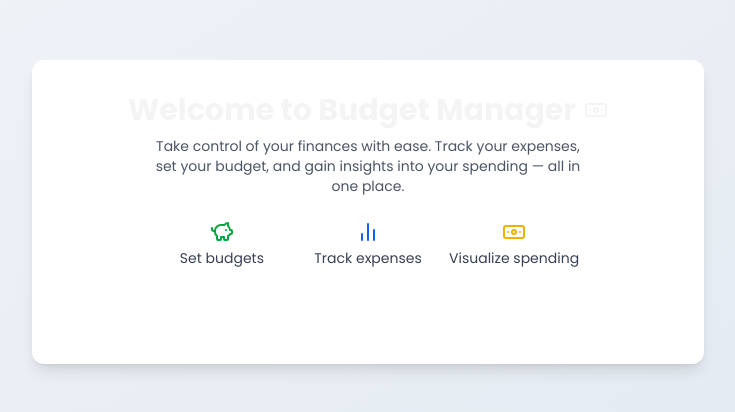
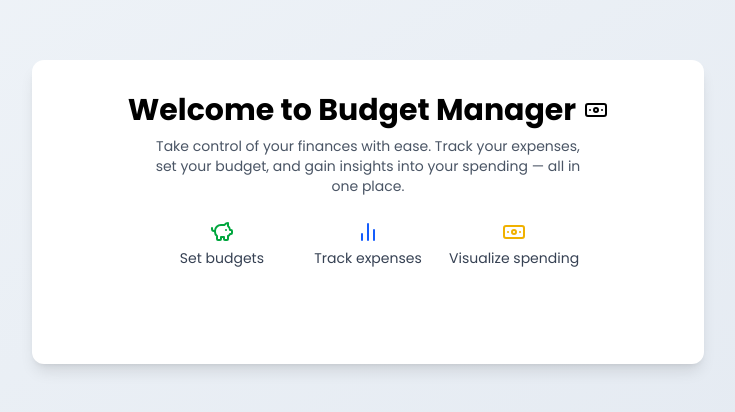
Before and after one commit to kauevecchia/budget-manager, a React (Vite) app: page /login in a window 1280 px wide. Shown: the part 188-600 px from the top of the page, without its empty margins (272-1007 px from the left). Built offline with nearby package versions, Linux system fonts and the light colour scheme; no server answers.

Commit message:
style: adjust title color from accent to black

```diff
--- a/src/pages/login.tsx
+++ b/src/pages/login.tsx
@@ -23,7 +23,7 @@ export function Login() {
         className="p-8 w-full max-w-2xl bg-white rounded-xl shadow-lg flex flex-col items-center gap-6"
       >
         <div className="flex flex-col gap-2 items-center text-center">
-          <div className="flex items-center text-accent gap-2">
+          <div className="flex items-center text-black gap-2">
             <h1 className="text-3xl font-bold">Welcome to Budget Manager</h1>
             <Banknote className="hidden md:block" />
           </div>
```
